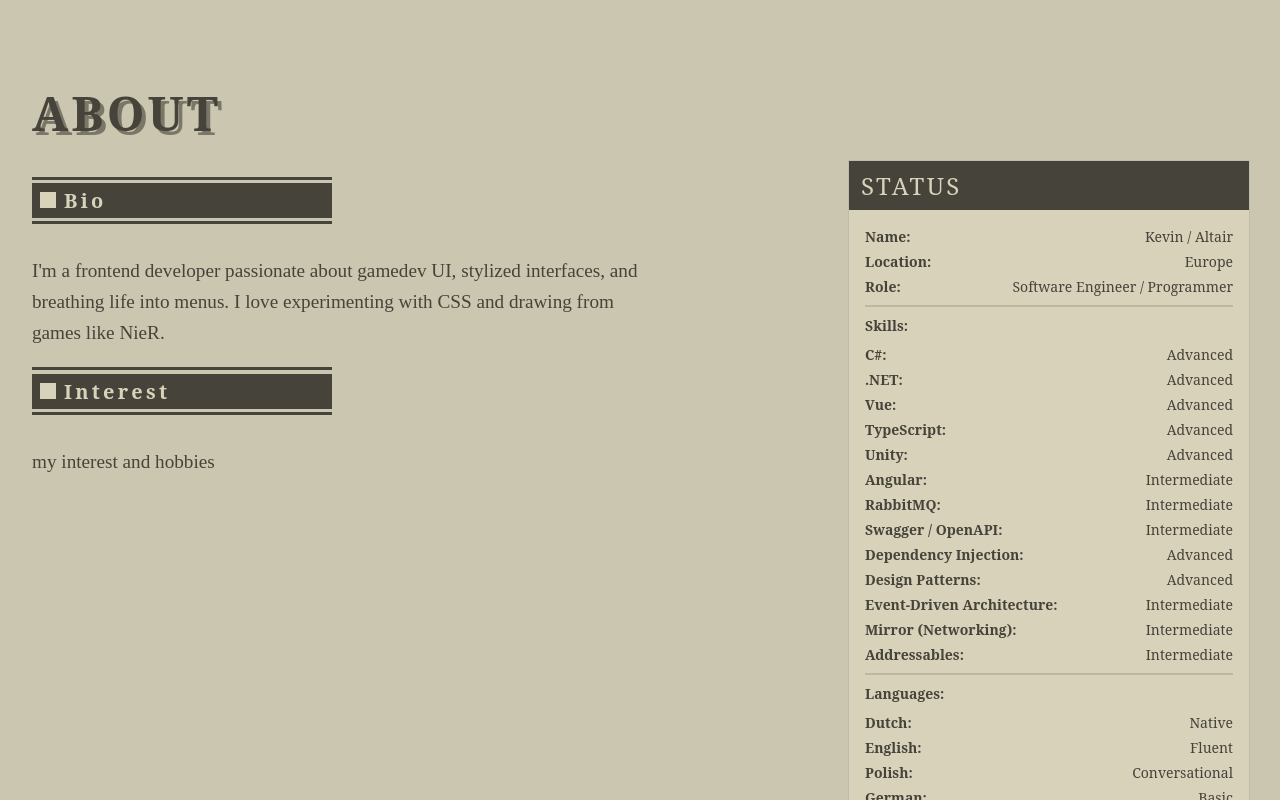
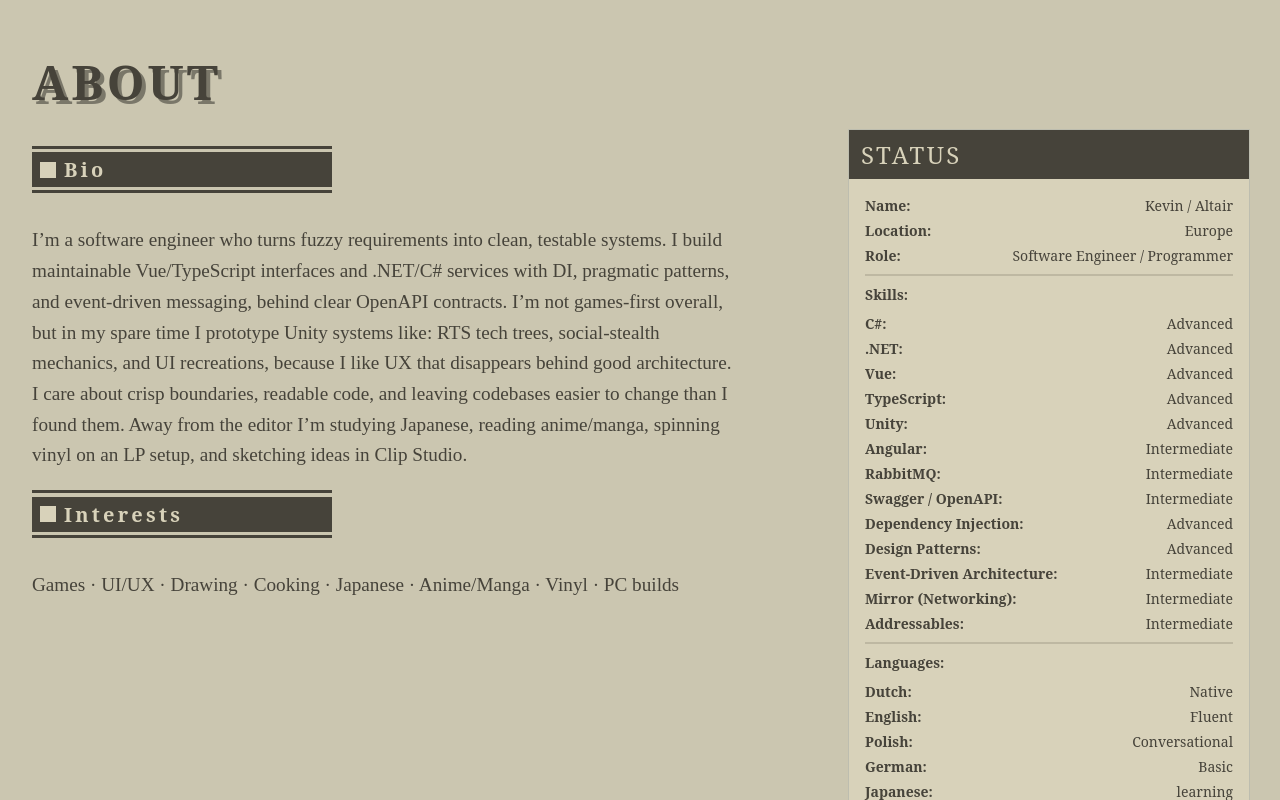
Before and after one commit to Altair115/Meishi, a Vue app: page /#/ in a window 1280 px wide. Shown: the part 1158-1958 px from the top of the page. Built offline with nearby package versions, Linux system fonts and the light colour scheme.

Commit message:
:sparkles: couple of tweaks but the about is now done for now

```diff
--- a/src/App.vue
+++ b/src/App.vue
@@ -10,7 +10,7 @@ const route = useRoute();
 const isHome = route.path === '/'; // or use a more robust check if needed
 
 const isSticky = ref(false);
-const bannerHeight = ref(600);
+const bannerHeight = ref(540);
 const navbarHeight = ref(95); // If needed for offset
 const activeSection = ref(null);
 
--- a/src/assets/nier-theme.css
+++ b/src/assets/nier-theme.css
@@ -297,7 +297,7 @@
 }
 
 .intro {
-    max-width: 80%;
+    max-width: 90%;
     line-height: 1.6;
     font-size: 1.2rem;
     color: var(--nier-dark-sepia);
--- a/src/views/AboutView.vue
+++ b/src/views/AboutView.vue
@@ -43,11 +43,17 @@ const languages = [
 
       <NierAccentedHeading>Bio</NierAccentedHeading>
       <p class="intro">
-        I'm a frontend developer passionate about gamedev UI, stylized interfaces, and breathing life into menus. I love experimenting with CSS and drawing from games like NieR.
+        I’m a software engineer who turns fuzzy requirements into clean, testable systems.
+        I build maintainable Vue/TypeScript interfaces and .NET/C# services with DI, pragmatic patterns, and event-driven messaging, behind clear OpenAPI contracts.
+        I’m not games-first overall, but in my spare time I prototype Unity systems like: RTS tech trees, social-stealth mechanics, and UI recreations, because I like UX that disappears behind good architecture.
+        I care about crisp boundaries, readable code, and leaving codebases easier to change than I found them.
+        Away from the editor I’m studying Japanese, reading anime/manga, spinning vinyl on an LP setup, and sketching ideas in Clip Studio.
       </p>
 
-      <NierAccentedHeading>Interest</NierAccentedHeading>
-      <p class="intro">my interest and hobbies</p>
+      <NierAccentedHeading>Interests</NierAccentedHeading>
+      <p class="intro">
+        Games · UI/UX · Drawing · Cooking · Japanese · Anime/Manga · Vinyl · PC builds
+      </p>
     </section>
 
     <section class="twoColumn-right">
--- a/src/views/HomeView.vue
+++ b/src/views/HomeView.vue
@@ -5,7 +5,6 @@ import { watch } from "vue";
 import AboutView from "@/views/AboutView.vue";
 import ProjectsView from "@/views/ProjectsView.vue";
 import ContactView from "@/views/ContactView.vue";
-import NierPanel from "@/components/common/NierPanel.vue";
 import IntroView from "@/views/IntroView.vue";
 
 const props = defineProps<{
```
